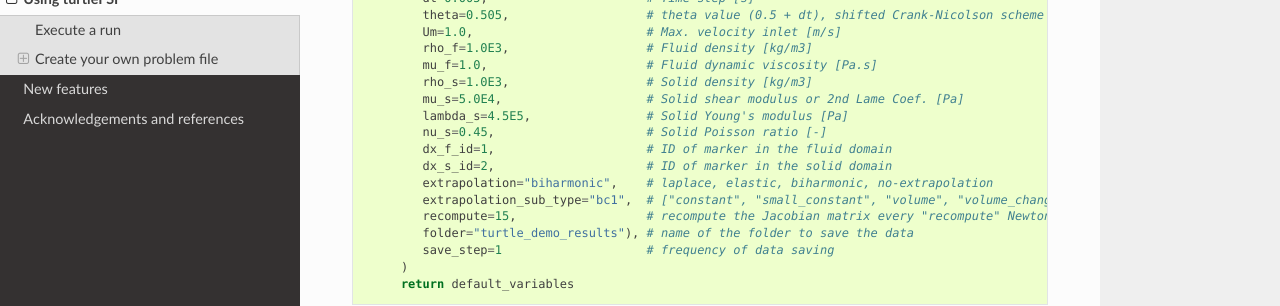
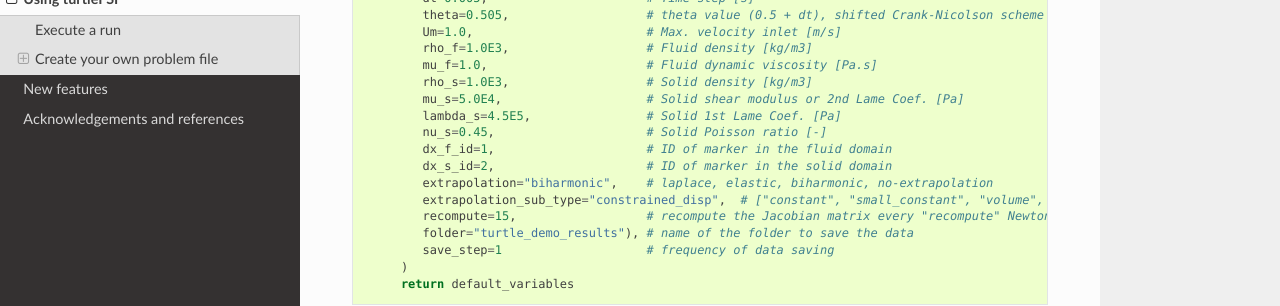
Before and after one commit to KVSlab/turtleFSI, a Sphinx documentation site: the page built from docs/source/using_turtleFSI.rst, in a window 1280 px wide and 900 px high, scrolled down 1325 px. Shown: the part 151-457 px from the top of the window. Built offline with Sphinx 7.4.7 and the Read the Docs theme 2.0.0, drawn with Linux system fonts in a browser that asks for light colours.

Commit message:
bc1/bc2 to constrained_disp/vel

```diff
--- a/docs/source/using_turtleFSI.rst
+++ b/docs/source/using_turtleFSI.rst
@@ -72,12 +72,12 @@ A simple example of this function can look like this::
             mu_f=1.0,                      # Fluid dynamic viscosity [Pa.s]
             rho_s=1.0E3,                   # Solid density [kg/m3]
             mu_s=5.0E4,                    # Solid shear modulus or 2nd Lame Coef. [Pa]
-            lambda_s=4.5E5,                # Solid Young's modulus [Pa]
+            lambda_s=4.5E5,                # Solid 1st Lame Coef. [Pa]
             nu_s=0.45,                     # Solid Poisson ratio [-]
             dx_f_id=1,                     # ID of marker in the fluid domain
             dx_s_id=2,                     # ID of marker in the solid domain
             extrapolation="biharmonic",    # laplace, elastic, biharmonic, no-extrapolation
-            extrapolation_sub_type="bc1",  # ["constant", "small_constant", "volume", "volume_change", "bc1", "bc2"]
+            extrapolation_sub_type="constrained_disp",  # ["constant", "small_constant", "volume", "volume_change", "constrained_disp", "constrained_disp_vel"]
             recompute=15,                  # recompute the Jacobian matrix every "recompute" Newton iterations
             folder="turtle_demo_results"), # name of the folder to save the data
             save_step=1                    # frequency of data saving
```
